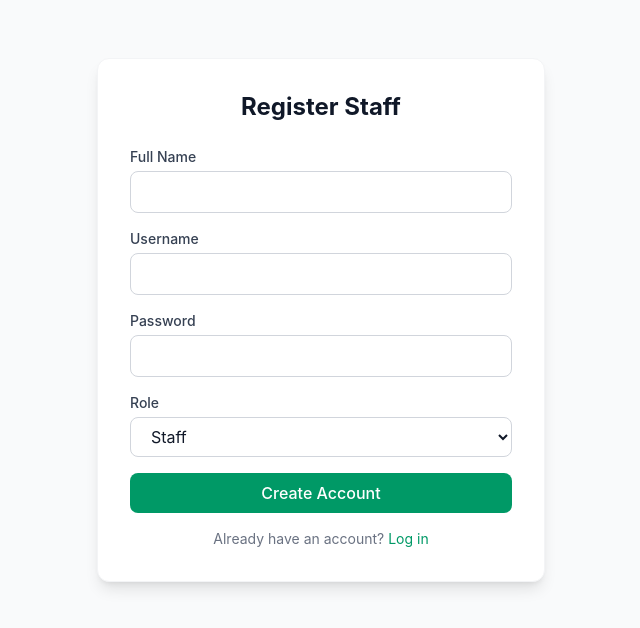
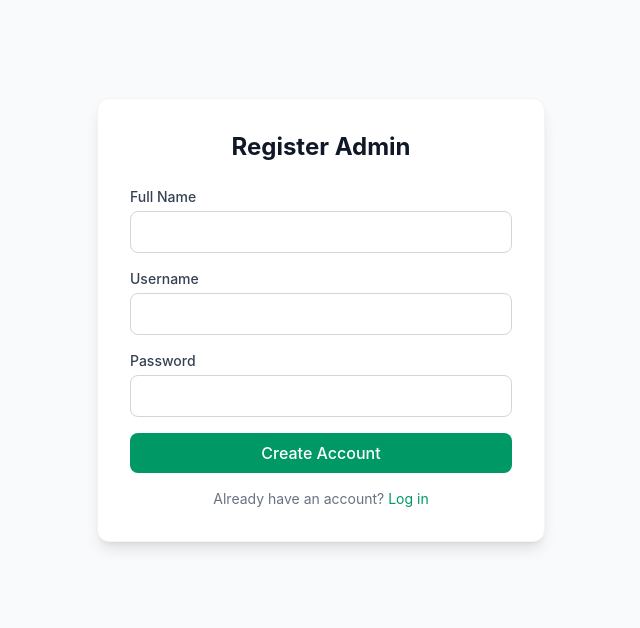
Before and after one commit to suphawitsr/PmSystem, a Vue app: page /register in a window 1280 px wide. Shown: the top 628 px of the page, without its empty margins (319-959 px from the left). Built offline with nearby package versions, Linux system fonts and the light colour scheme.

Commit message:
FixRegis

```diff
--- a/src/views/RegisterView.vue
+++ b/src/views/RegisterView.vue
@@ -8,7 +8,7 @@ const router = useRouter()
 const name = ref('')
 const username = ref('')
 const password = ref('')
-const role = ref('STAFF')
+const role = ref('ADMIN')
 const errorMsg = ref('')
 
 const register = async () => {
@@ -32,7 +32,7 @@ const register = async () => {
 <template>
   <div class="min-h-[80vh] flex items-center justify-center">
     <div class="bg-white dark:bg-gray-800 p-8 rounded-xl shadow-lg w-full max-w-md border border-gray-100 dark:border-gray-700">
-      <h2 class="text-2xl font-bold text-center mb-6">Register Staff</h2>
+      <h2 class="text-2xl font-bold text-center mb-6">Register Admin</h2>
 
       <div v-if="errorMsg" class="bg-red-50 text-red-600 p-3 rounded-lg mb-4 text-sm text-center">
         {{ errorMsg }}
@@ -51,13 +51,7 @@ const register = async () => {
           <label class="block text-sm font-medium text-gray-700 dark:text-gray-300 mb-1">Password</label>
           <input v-model="password" type="password" required class="w-full border border-gray-300 dark:border-gray-600 rounded-lg px-4 py-2 bg-white dark:bg-gray-700" />
         </div>
-        <div>
-          <label class="block text-sm font-medium text-gray-700 dark:text-gray-300 mb-1">Role</label>
-          <select v-model="role" class="w-full border border-gray-300 dark:border-gray-600 rounded-lg px-4 py-2 bg-white dark:bg-gray-700">
-            <option value="STAFF">Staff</option>
-            <option value="ADMIN">Admin</option>
-          </select>
-        </div>
+        <!-- Role is always ADMIN for self-registration -->
 
         <button type="submit" class="w-full bg-emerald-600 hover:bg-emerald-700 text-white py-2 rounded-lg font-medium transition-colors">
           Create Account
```
